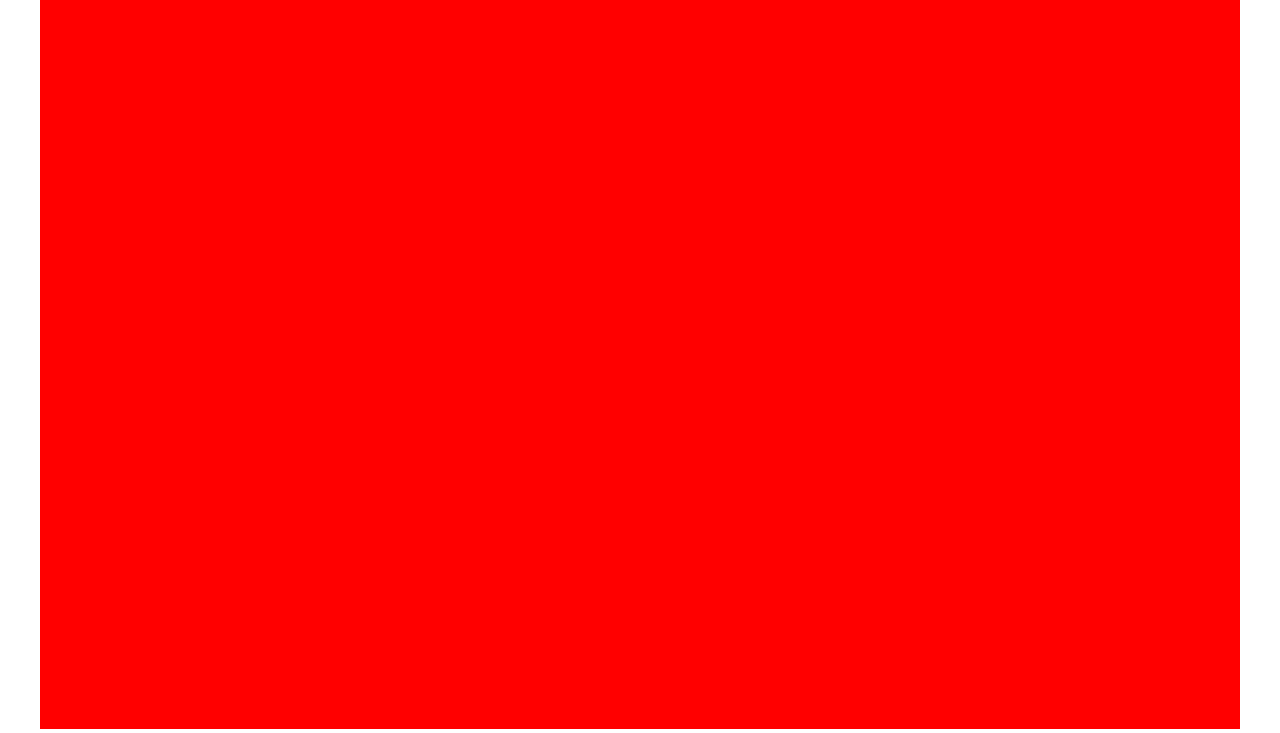
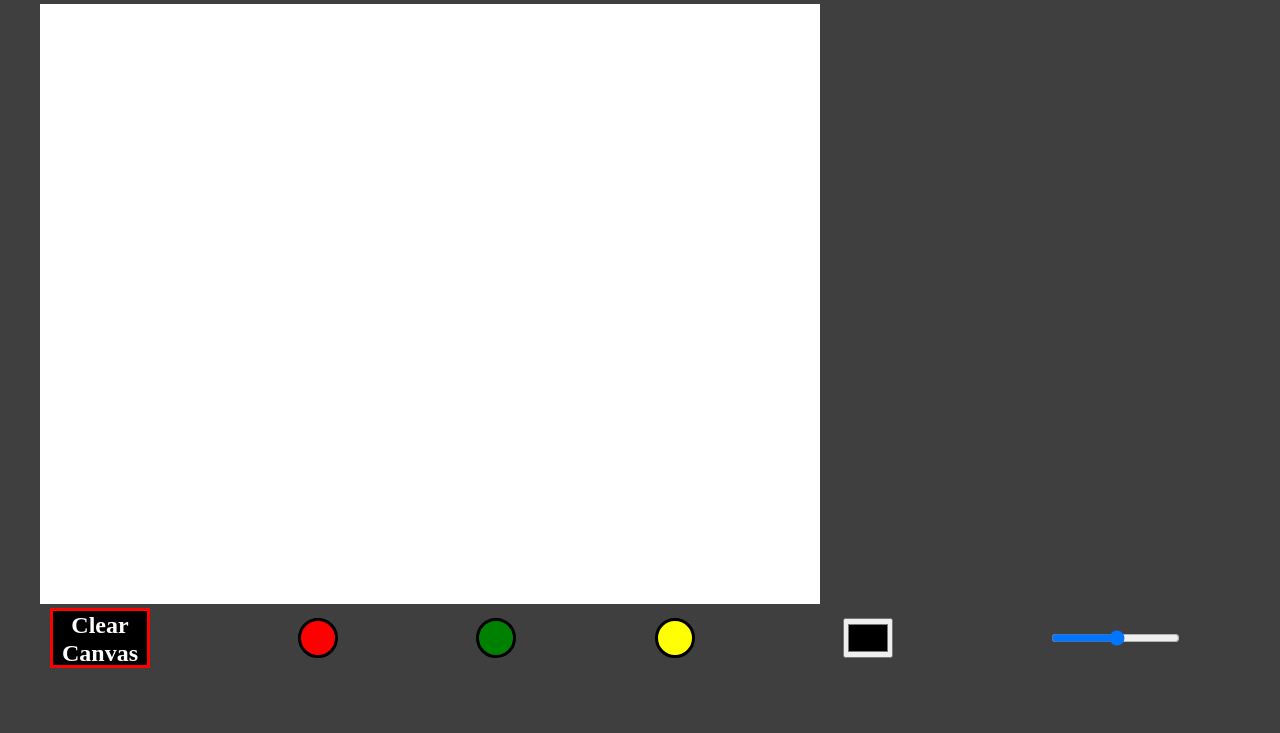
Before and after one commit to Paranoialol/canvasjs_july, a website built with webpack: page src/index.html in a window 1280 px wide. Shown: the part 71-804 px from the top of the page. Built offline with nearby package versions, Linux system fonts and the light colour scheme.

Commit message:
changeColor and colorpicker left. day2

```diff
--- a/src/css/style.css
+++ b/src/css/style.css
@@ -2,6 +2,17 @@
 @import url("https://fonts.googleapis.com/css2?family=Montserrat:wght@400;500;600;700&family=Work+Sans&display=swap");
 html {
   font-size: 15px;
+}
+body {
+	background: rgb(63, 63, 63);
+}
+.canvas {
+	box-shadow: -3px 2px 9x 6px red;
+	cursor: pointer;
+}
+.h1 {
+	font-family: Montserrat;
+	font-weight: 600;
 }
 .wrapper {
 	width: 100%;
@@ -12,6 +23,51 @@ html {
 .main__content {
 	overflow: hidden;
 }
-.canvas {
-	background: red;
+
+
+.tool__panel {
+	display: flex;
+	width: 1150px;
+	/* justify-content: center; */
+	justify-content: space-between;
+	flex-direction: row;
 }
+
+.tool__panel .color__field {
+	height: 40px;
+	width: 40px;
+	min-height: 40px;
+	min-width: 40px;
+	cursor: pointer;
+	display: inline-block;
+	box-sizing: border-box;
+	border-radius: 50%;
+	border: 3px solid black;
+	align-self: center;
+
+}
+
+.btn_clear {
+	align-self: center;
+	width: 100px;
+	height: 60px;
+	border: 3px solid red;
+	background: black;
+	color: white;
+	cursor: pointer;
+	font-weight: bold;
+	margin: 0 10px;
+	font-size: 24px;
+
+}
+
+.color__picker {
+	align-self: center;
+	margin: 0 10px;
+	height: 40px;
+}
+
+.pen__range {
+	align-self: center;
+	margin: 0 10px;
+}
--- a/src/index.html
+++ b/src/index.html
@@ -9,10 +9,22 @@
 <body>
 	<div class="wrapper">
 <header class="header">
+<h1 class="h1">CanvasJS - drawing app</h1>
+</header>
+ <div class="main__content">
+	<canvas class="canvas" id="canvas"></canvas>
+	<div class="tool__panel">
 
-</header>
-<div class="main__content">
-	<canvas class="canvas" id="canvas"></canvas>
+		<button type="button" class="btn_clear">Clear Canvas</button>
+
+
+		<div onClick="changeColor(this)" class="color__field" style="background: red"></div>
+		<div onClick="changeColor(this)" class="color__field" style="background: green"></div>
+		<div onClick="changeColor(this)" class="color__field" style="background: yellow"></div>
+
+		<input type="color" class="color__picker">
+		<input type="range" min="1" max="50" class="pen__range">
+	</div>
 </div>
 
 	</div>
--- a/src/js/main.js
+++ b/src/js/main.js
@@ -2,9 +2,60 @@
 import '../css/style.css';
 import '../index.html';
 
+const canvas = document.getElementById('canvas');
+canvas.width = window.innerWidth - 500;
+canvas.height = 600;
+let context = canvas.getContext('2d');
+context.fillStyle = 'white';
+context.fillRect(0, 0, canvas.width, canvas.height);
 
-const canvas = document.getElementById('canvas');
-const ctx = canvas.getContext('2d');
+let drawColor = 'black';
+let drawWidth = '2';
+let isDrawing = false;
 
-canvas.width = window.innerWidth;
-canvas.height = window.innerHeight;
+function changeColor(el) {
+	drawColor = element.style.background;
+}
+
+canvas.addEventListener('touchstart', start, false);
+canvas.addEventListener('touchmove', draw, false);
+canvas.addEventListener('mousedown', start, false);
+canvas.addEventListener('mousemove', draw, false);
+
+canvas.addEventListener('touchend', stop, false);
+canvas.addEventListener('mouseup', stop, false);
+canvas.addEventListener('mouseout', stop, false);
+
+
+function start(evt) {
+	isDrawing = true;
+	context.beginPath();
+	context.moveTo(evt.clientX - canvas.offsetLeft,
+		evt.clientY - canvas.offsetTop);
+	evt.preventDefault();
+}
+function draw(evt) {
+	if (isDrawing) {
+		context.lineTo(evt.clientX - canvas.offsetLeft,
+			evt.clientY - canvas.offsetTop);
+		context.strokeStyle = drawColor;
+		context.lineWidth = drawWidth;
+		context.lineCap = 'round';
+		context.lineJoin = 'round';
+		context.stroke();
+	}
+}
+
+function stop(evt) {
+	if (isDrawing) {
+		context.stroke();
+		context.closePath();
+		isDrawing = false;
+	}
+	evt.preventDefault();
+}
+
+
+
+
+console.log('from main.js');
--- a/webpack.config.js
+++ b/webpack.config.js
@@ -48,11 +48,11 @@ module.exports = {
         test: /\.html$/i,
         loader: 'html-loader',
       },
-      {
-        test: /\.js$/,
-        exclude: /node_modules/,
-        use: ['babel-loader'],
-      },
+      // {
+      //   test: /\.js$/,
+      //   exclude: /node_modules/,
+      //   use: ['babel-loader'],
+      // },
     ],
   }
 };
```
